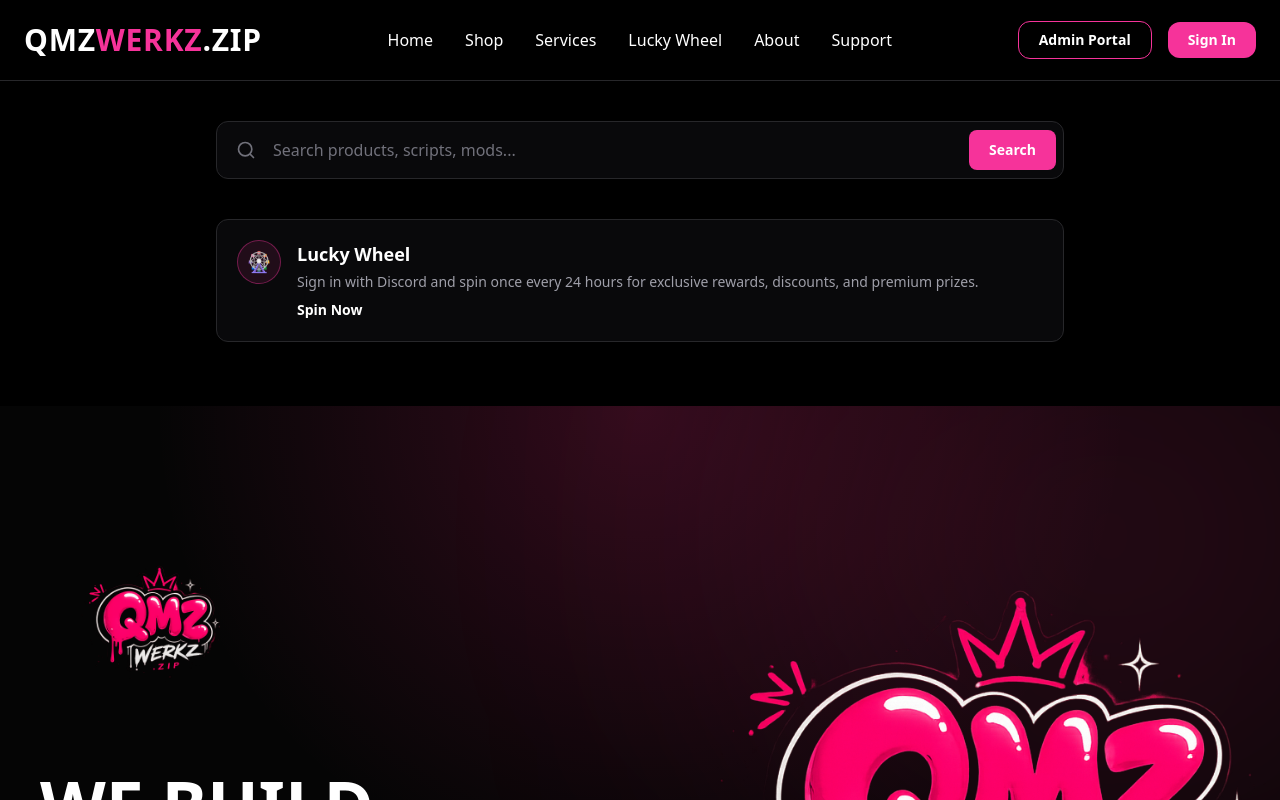
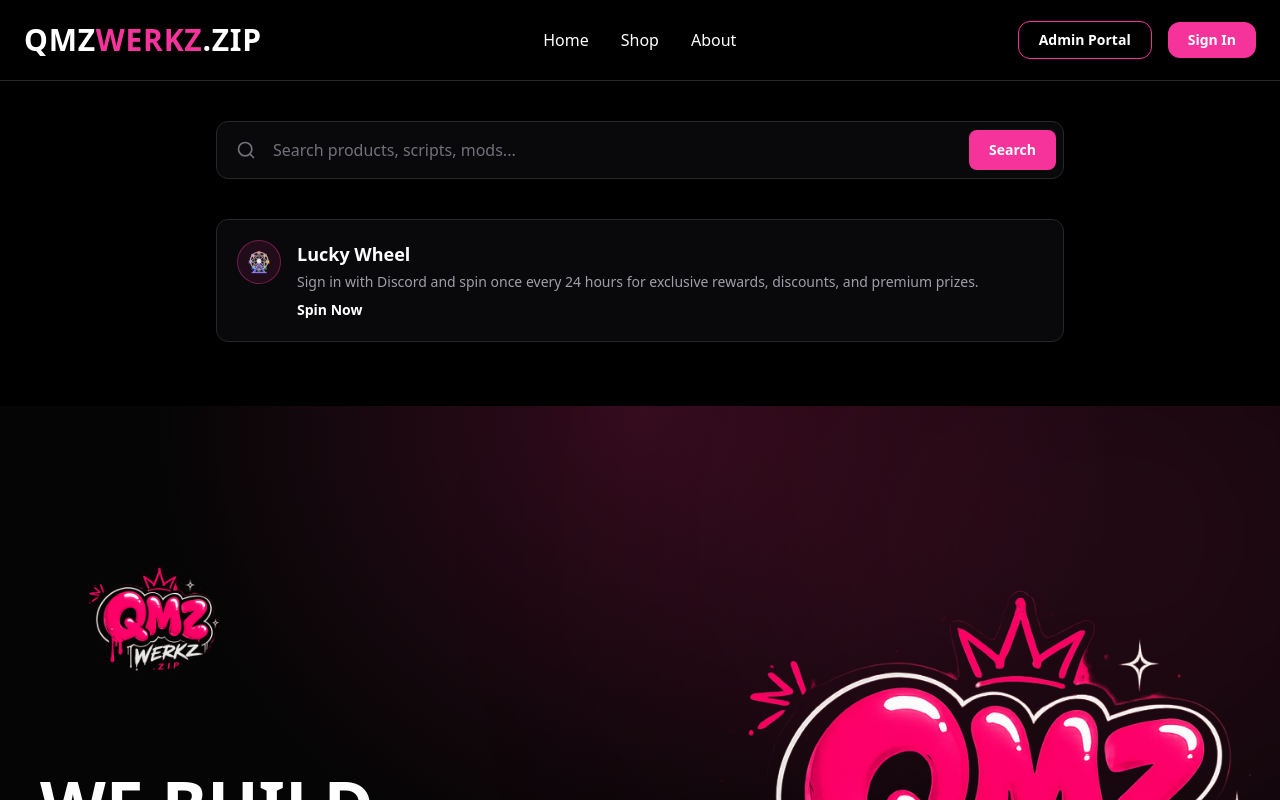
Before and after one commit to qingmiz/qmzwerkz-1, a Next.js app: page / in a window 1280 px wide. Shown: the top 800 px of the page. Built offline with nearby package versions, Linux system fonts and the light colour scheme; no server answers; the database is empty.

Commit message:
Remove Services, Lucky Wheel, and Support from Navbar - still accessible via footer

```diff
--- a/components/layout/Navbar.tsx
+++ b/components/layout/Navbar.tsx
@@ -40,10 +40,7 @@ export default function Navbar() {
         <nav className="hidden items-center gap-8 lg:flex">
           <Link href="/">Home</Link>
           <Link href="/shop">Shop</Link>
-          <Link href="/services">Services</Link>
-          <Link href="/lucky-wheel">Lucky Wheel</Link>
           <Link href="/about">About</Link>
-          <Link href="/support">Support</Link>
         </nav>
 
         <div className="flex items-center gap-4">
```
